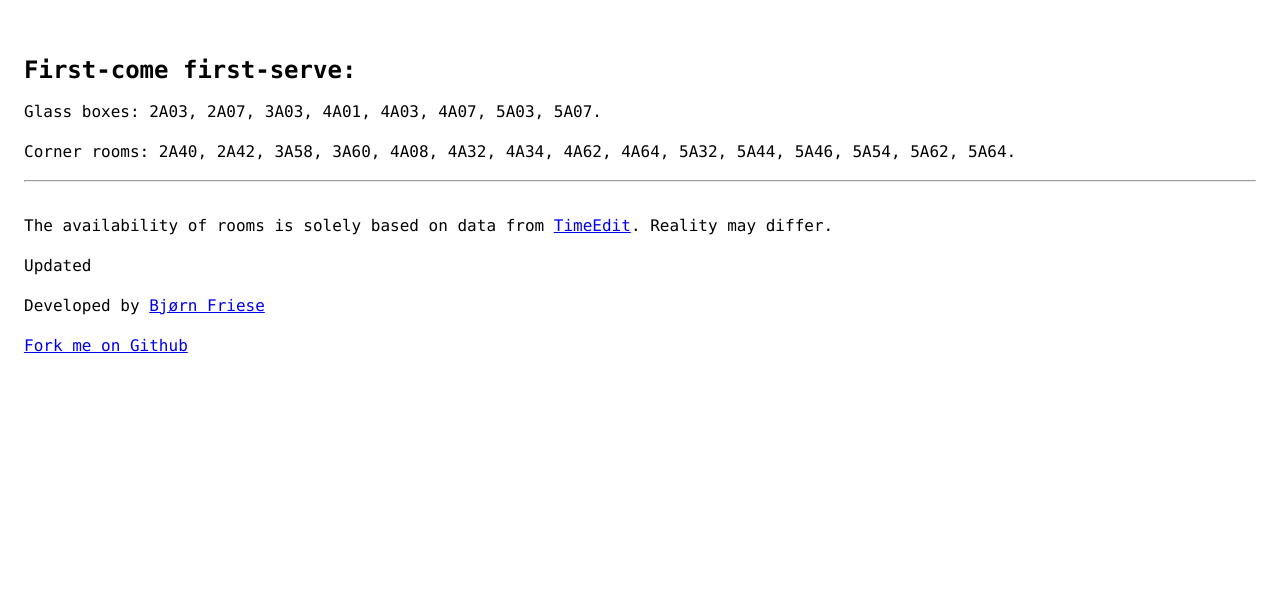
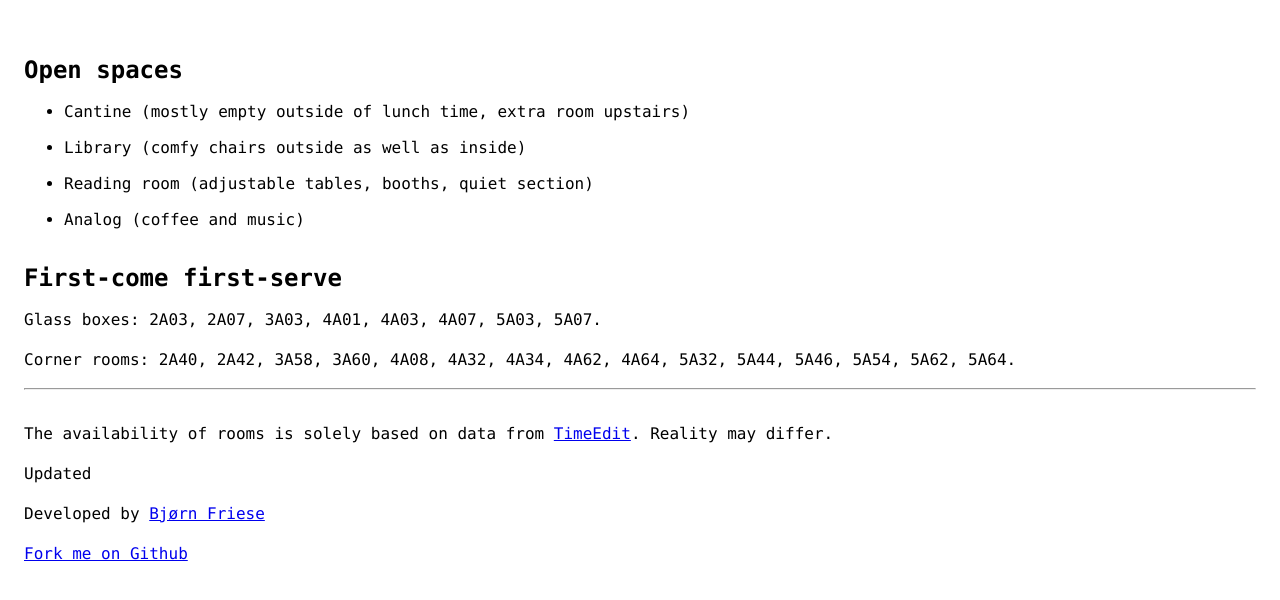
Before and after one commit to christianknu/eitu, a Python web app: template functions/eitu/templates/index.html in a window 1280 px wide. Shown: the top 600 px of the page. Run offline with Jinja, Linux system fonts and the light colour scheme; the template is opened without the code that fills it, so the values that code supplies are empty.

Commit message:
Added open spaces (thanks to FM)

```diff
--- a/functions/eitu/templates/index.html
+++ b/functions/eitu/templates/index.html
@@ -46,8 +46,11 @@
         padding: 0.5rem;
         border: 1px solid #000;
       }
-      p {
+      p, li {
         line-height: 1.5em;
+      }
+      li + li {
+        margin-top: 0.75rem;
       }
     </style>
   </head>
@@ -55,18 +58,27 @@
     <h1>{{ title }}</h1>
     {% if empty %}
     <section>
-      <h2>Empty rooms:</h2>
+      <h2>Empty rooms</h2>
       {{ table(empty) }}
     </section>
     {% endif %}
     {% if occupied %}
     <section>
-      <h2>Occupied rooms:</h2>
+      <h2>Occupied rooms</h2>
       {{ table(occupied) }}
     </section>
     {% endif %}
     <section>
-      <h2>First-come first-serve:</h2>
+      <h2>Open spaces</h2>
+      <ul>
+        <li>Cantine (mostly empty outside of lunch time, extra room upstairs)</li>
+        <li>Library (comfy chairs outside as well as inside)</li>
+        <li>Reading room (adjustable tables, booths, quiet section)</li>
+        <li>Analog (coffee and music)</li>
+      </ul>
+    </section>
+    <section>
+      <h2>First-come first-serve</h2>
       <p>Glass boxes: 2A03, 2A07, 3A03, 4A01, 4A03, 4A07, 5A03, 5A07.</p>
       <p>Corner rooms: 2A40, 2A42, 3A58, 3A60, 4A08, 4A32, 4A34, 4A62, 4A64, 5A32, 5A44, 5A46, 5A54, 5A62, 5A64.</p>
     </section>
```
